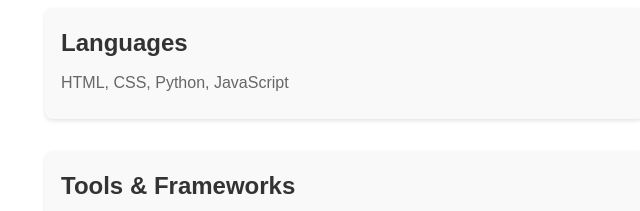
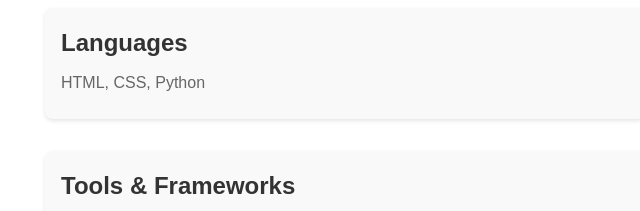
Before and after one commit to Aldrey-Lamig/Aldrey-Lamig.github.io, a plain HTML site: page index.html in a window 1280 px wide. Shown: the part 1050-1261 px from the top of the page, 295-935 px from the left. Drawn offline with Linux system fonts and the light colour scheme.

Commit message:
Update index.html

```diff
--- a/index.html
+++ b/index.html
@@ -56,7 +56,7 @@
                 <div>
                     <h3>Languages</h3>
                     <ul>
-                        <li>HTML, CSS, Python, JavaScript</li>
+                        <li>HTML, CSS, Python</li>
                     </ul>
                 </div>
                 <div>
```
